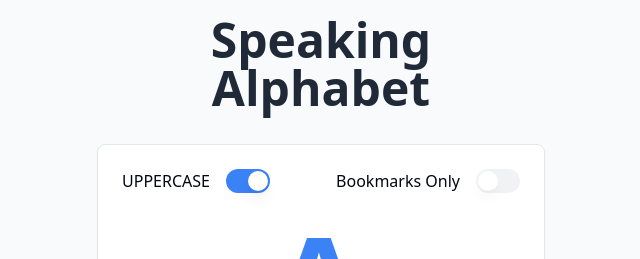
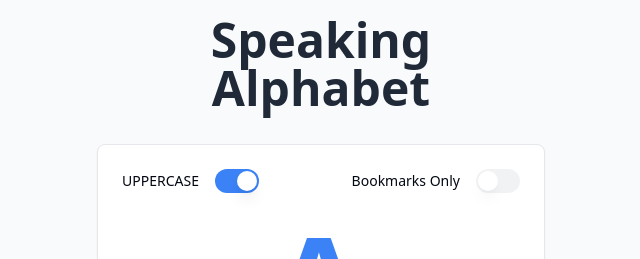
Before and after one commit to tamborine996/alphabet-app, a Next.js app: page / in a window 1280 px wide. Shown: the top 259 px of the page, without its empty margins (319-959 px from the left). Built offline with nearby package versions, Linux system fonts and the light colour scheme.

Commit message:
Update label.jsx

```diff
--- a/components/ui/label.jsx
+++ b/components/ui/label.jsx
@@ -4,7 +4,7 @@
 const Label = React.forwardRef(({ className, ...props }, ref) => (
   <LabelPrimitive.Root
     ref={ref}
-    className="text-sm sm:text-base font-medium leading-none peer-disabled:cursor-not-allowed peer-disabled:opacity-70"
+    className="text-sm font-medium leading-none peer-disabled:cursor-not-allowed peer-disabled:opacity-70"
     {...props}
   />
 ));
```
